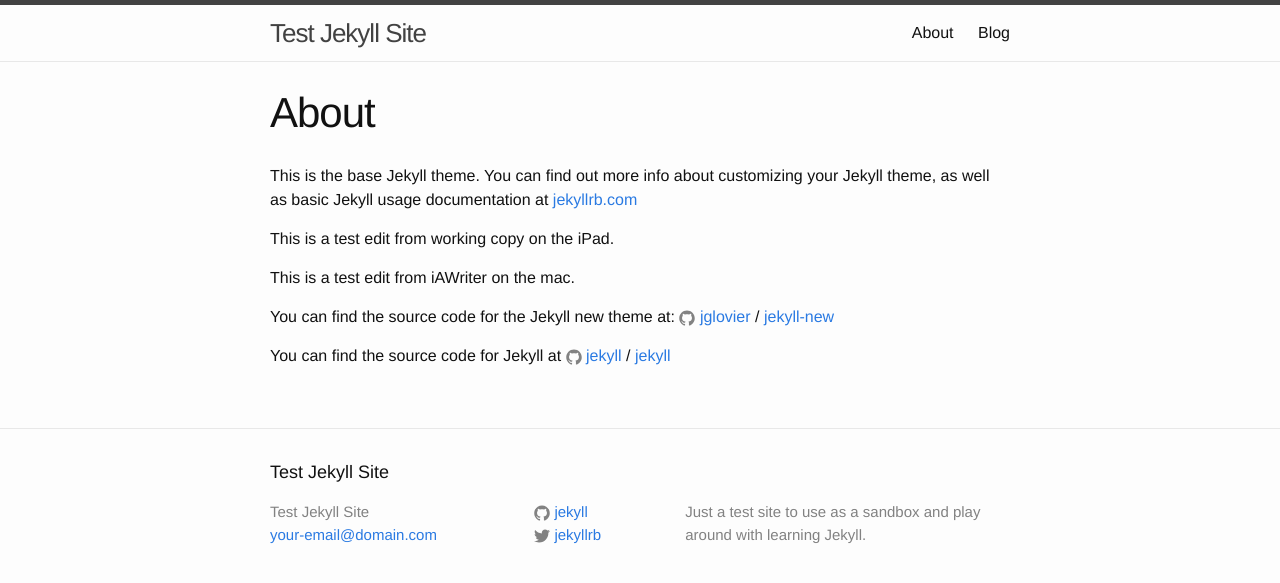
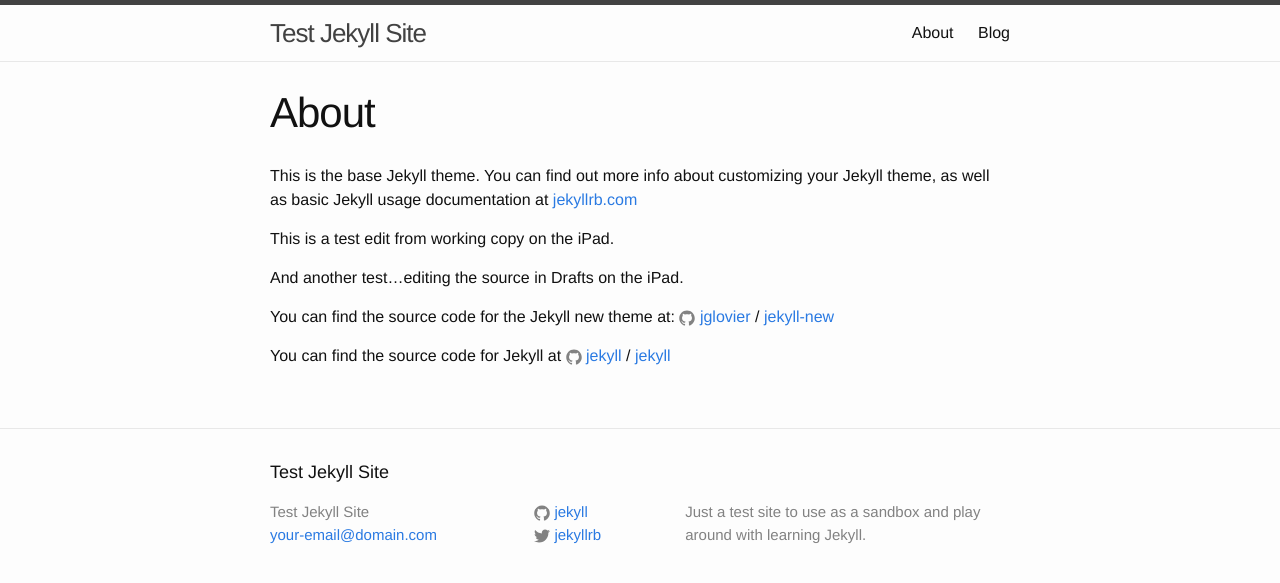
Before and after one commit to sschertz/test-jekyll-site, a Jekyll site: the page built from about.md, in a window 1280 px wide. Shown: the top 583 px of the page. Built offline with Jekyll 4.4.1, drawn with Linux system fonts in a browser that asks for light colours.

Commit message:
Test update from iPad
Using Drafts this time. So not editing in place, but saving back to WC
and overwriting.

```diff
--- a/about.md
+++ b/about.md
@@ -8,7 +8,7 @@
 
 This is a test edit from working copy on the iPad.
 
-This is a test edit from iAWriter on the mac.
+And another test...editing the source in Drafts on the iPad.
 
 You can find the source code for the Jekyll new theme at:
 {% include icon-github.html username="jglovier" %} /
```
